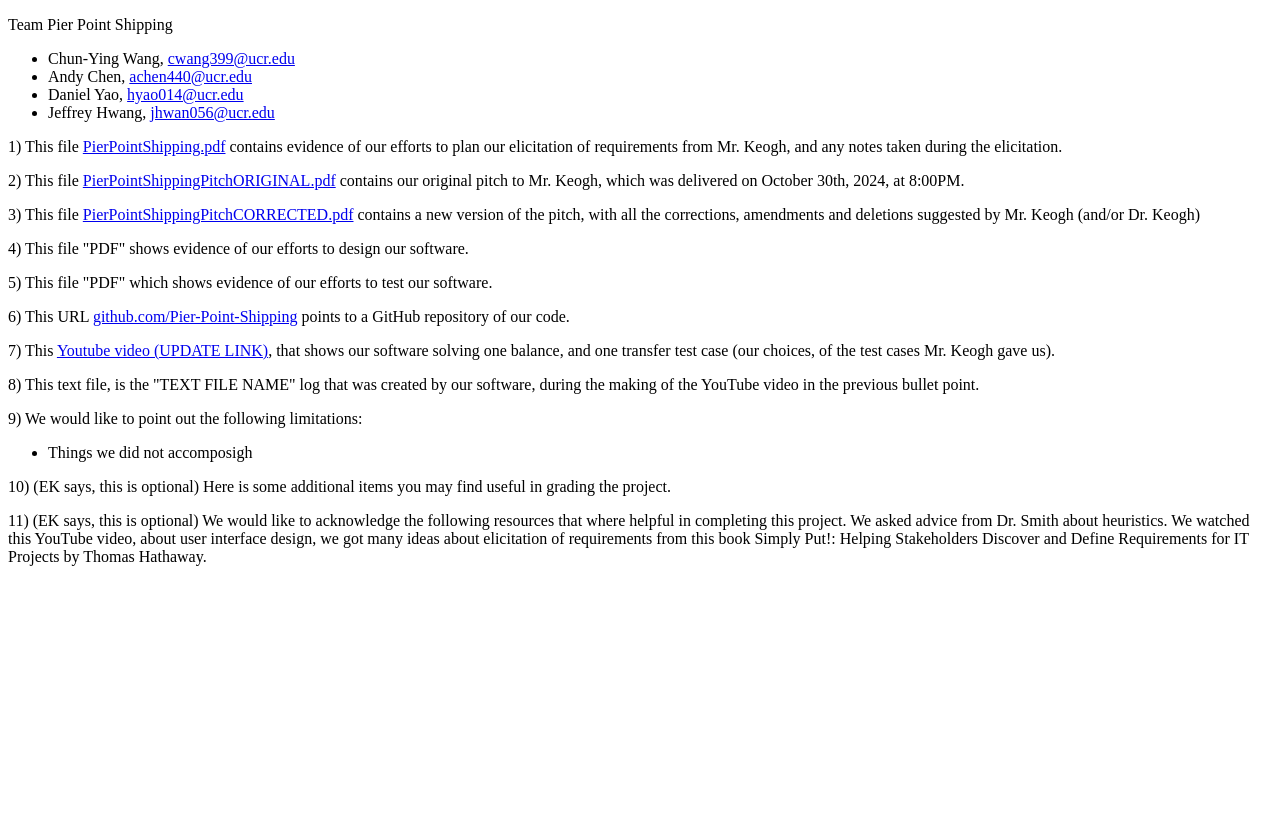
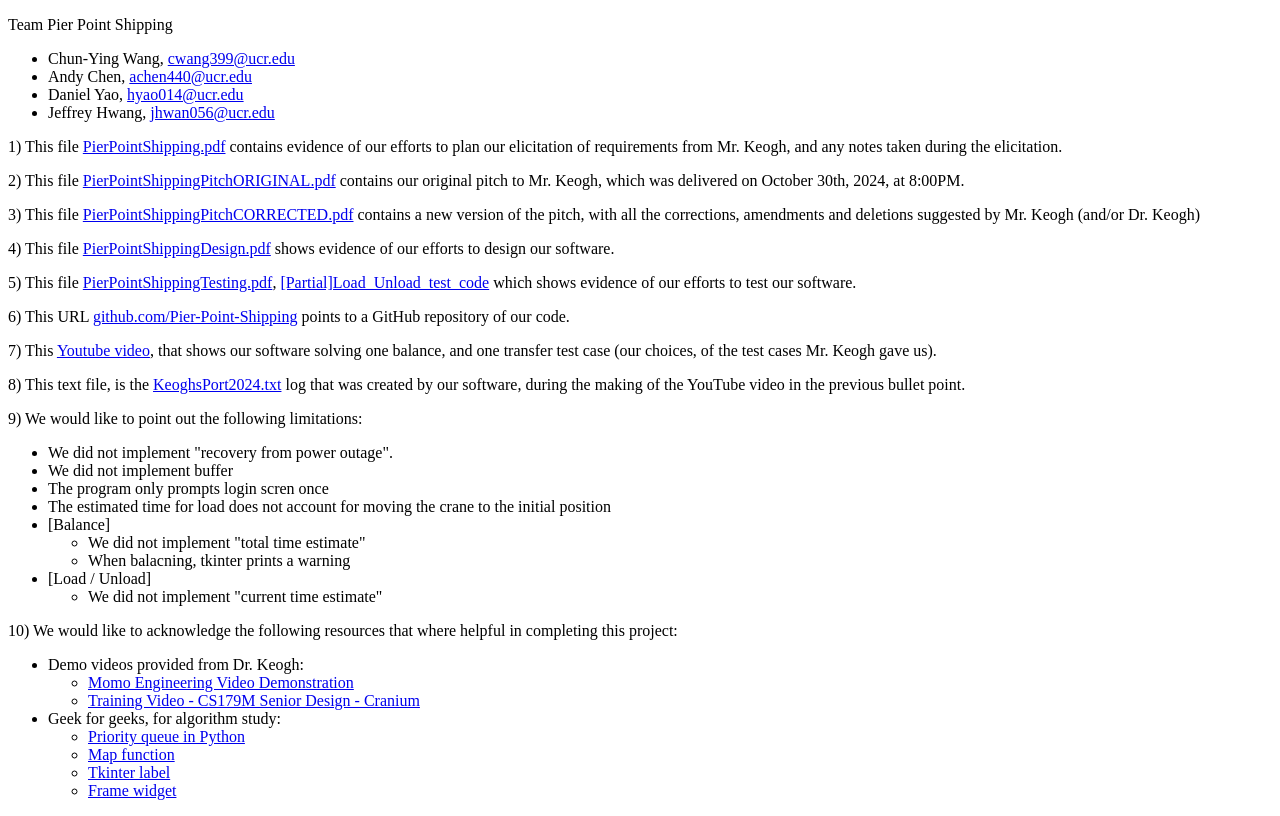
Before and after one commit to JeffyWongo/Pier-Point-Shipping-Inc, a plain HTML site: page index.html in a window 1280 px wide. Drawn offline with Linux system fonts and the light colour scheme.

Commit message:
sorted all files, upload

```diff
--- a/index.html
+++ b/index.html
@@ -11,16 +11,41 @@
     <p>1) This file <a href="documents/1-elicitation.pdf" target="_blank">PierPointShipping.pdf</a> contains evidence of our efforts to plan our elicitation of requirements from Mr. Keogh, and any notes taken during the elicitation.</p>
     <p>2) This file <a href="documents/2-CS179_Project_Pitch.pdf" target="_blank">PierPointShippingPitchORIGINAL.pdf</a> contains our original pitch to Mr. Keogh, which was delivered on October 30th, 2024, at 8:00PM.</p>
     <p>3) This file <a href="documents/3-[Updated]_CS179_Project_Pitch.pdf" target="_blank">PierPointShippingPitchCORRECTED.pdf</a> contains a new version of the pitch, with all the corrections, amendments and deletions suggested by Mr. Keogh (and/or Dr. Keogh)</p>
-    <p>4) This file "PDF" shows evidence of our efforts to design our software.</p>
-    <p>5) This file "PDF" which shows evidence of our efforts to test our software.</p>
+    <p>4) This file <a href="documents/documents/4-design.pdf" target="_blank">PierPointShippingDesign.pdf</a> shows evidence of our efforts to design our software.</p>
+    <p>5) This file <a href="documents/documents/documents/5-1-testing.pdf" target="_blank">PierPointShippingTesting.pdf</a>, <a href="documents/documents/documents/5-2-Load_Unload_test.txt" target="_blank">[Partial]Load_Unload_test_code</a> which shows evidence of our efforts to test our software.</p>
     <p>6) This URL <a href="https://github.com/Lackline/Pier-Point-Shipping-Inc">github.com/Pier-Point-Shipping</a> points to a GitHub repository of our code.</p>
-    <p>7) This <a href="https://github.com/Lackline/Pier-Point-Shipping-Inc">Youtube video (UPDATE LINK)</a>, that shows our software solving one balance, and one transfer test case (our choices, of the test cases Mr. Keogh gave us).</p>
-    <p>8) This text file, is the "TEXT FILE NAME" log that was created by our software, during the making of the YouTube video in the previous bullet point.</p>
+    <p>7) This <a href="https://www.youtube.com/watch?v=gmahQy548Go">Youtube video</a>, that shows our software solving one balance, and one transfer test case (our choices, of the test cases Mr. Keogh gave us).</p>
+    <p>8) This text file, is the <a href="documents/8-KeoghsPort2024.txt" target="_blank">KeoghsPort2024.txt</a> log that was created by our software, during the making of the YouTube video in the previous bullet point.</p>
     <p>9) We would like to point out the following limitations:</p>
     <ul>
-        <li>Things we did not accomposigh</li>
+        <li>We did not implement "recovery from power outage".</li>
+        <li>We did not implement buffer</li>
+        <li>The program only prompts login scren once</li>
+        <li>The estimated time for load does not account for moving the crane to the initial position</li>
+        <li>[Balance]</li>
+        <ul>
+            <li>We did not implement "total time estimate"</li>
+            <li>When balacning, tkinter prints a warning</li>
+        </ul>
+        <li>[Load / Unload]</li>
+        <ul>
+            <li>We did not implement "current time estimate"</li>
+        </ul>
     </ul>
-    <p>10) (EK says, this is optional) Here is some additional items you may find useful in grading the project.</p>
-    <p>11) (EK says, this is optional) We would like to acknowledge the following resources that where helpful in completing this project. We asked advice from Dr. Smith about heuristics. We watched this YouTube video, about user interface design, we got many ideas about elicitation of requirements from this book Simply Put!: Helping Stakeholders Discover and Define Requirements for IT Projects by Thomas Hathaway.</p>
+    <p>10) We would like to acknowledge the following resources that where helpful in completing this project:</p>
+    <ul>
+        <li>Demo videos provided from Dr. Keogh:</li>
+        <ul>
+            <li><a href="https://www.youtube.com/watch?v=LGOlJNNhMlM" target="_blank">Momo Engineering Video Demonstration</a></li>
+            <li><a href="https://www.youtube.com/watch?v=putMakfWRXw" target="_blank">Training Video - CS179M Senior Design - Cranium</a></li>
+        </ul>
+        <li>Geek for geeks, for algorithm study:</li>
+        <ul>
+            <li><a href="https://www.geeksforgeeks.org/priority-queue-in-python/" target="_blank">Priority queue in Python</a></li>
+            <li><a href="https://www.geeksforgeeks.org/python-dictionary/" target="_blank">Map function</a></li>
+            <li><a href="https://www.geeksforgeeks.org/python-tkinter-label/" target="_blank">Tkinter label</a></li>
+            <li><a href="https://www.geeksforgeeks.org/python-tkinter-frame-widget/" target="_blank">Frame widget</a></li>
+        </ul>
+    </ul>
 </body>
 </html>
```
Also changed, not shown: documents/5-2-Load_Unload_test.txt (added), documents/8-KeoghsPort2024.txt (added), 2 other files.
